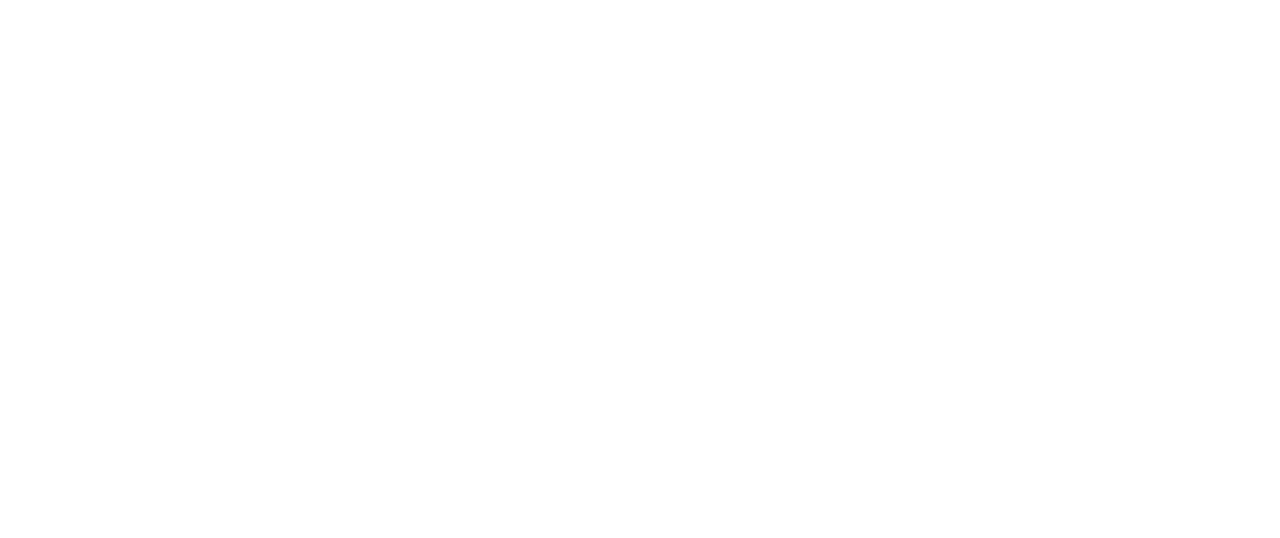
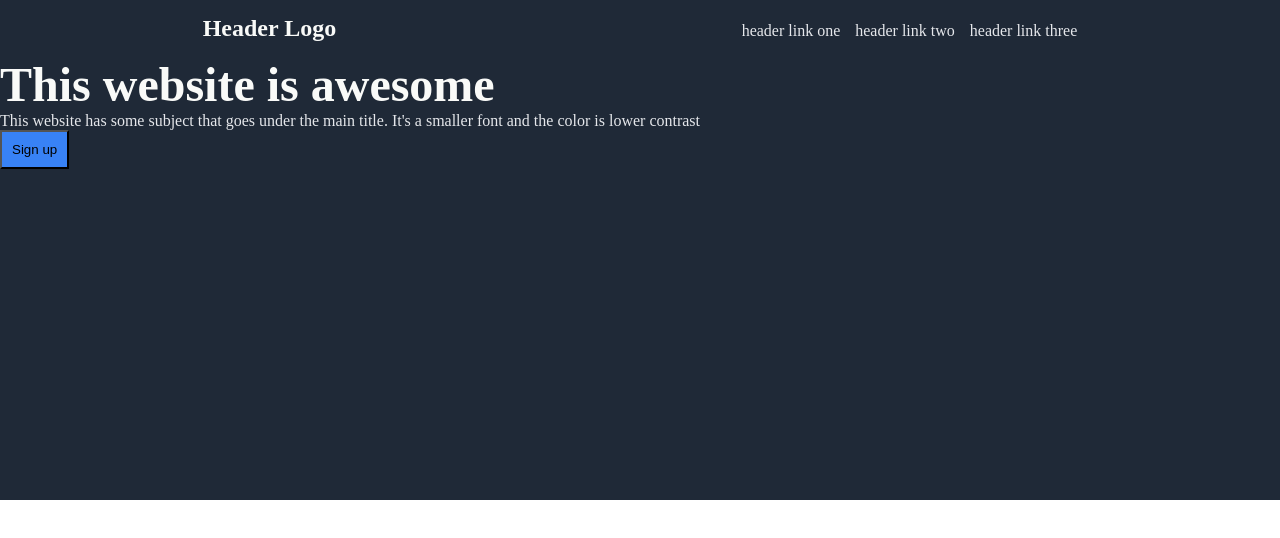
Before and after one commit to yrnisus/OdinProject-LandingPage, a plain HTML site: page index.html in a window 1280 px wide. Drawn offline with Linux system fonts and the light colour scheme.

Commit message:
Header section completed

```diff
--- a/index.html
+++ b/index.html
@@ -8,6 +8,26 @@
     <title>Landing Page</title>
 </head>
 <body>
-
+    <div class="hero-container">
+        <div class="header">
+            <div class="header-logo">Header Logo</div>
+            <ul class="header-links">
+                <li>header link one</li>
+                <li>header link two</li>
+                <li>header link three</li>
+            </ul>
+        </div>
+        <div class="hero-lower">
+            <div class="hero-left">
+                <p class="hero-main-text">This website is awesome</p>
+                <p class="hero-second-text">This website has some subject that
+                    goes under the main title. It's a smaller font and the color
+                    is lower contrast
+                </p>
+                <button class="hero-button">Sign up</button>
+            </div>
+            <div class="hero-right"><img class="hero-image"></div>
+        </div>
+    </div>
 </body>
 </html>
--- a/styles/style.css
+++ b/styles/style.css
@@ -8,6 +8,59 @@
     --information-header-text: #1F2937;
     --quote-bg: #E5E7EB;
     --quote-text: #1f2937;
+    }
 
+html, body, p, ul {
+    margin: 0;
+    padding: 0;
+}
 
-  }
+a {
+    text-decoration: none;
+}
+
+ul {
+    list-style: none;
+}
+
+.hero-container {
+    background-color: var(--hero-bg);
+    width: 100%;
+    height: 500px;
+    display: flex;
+    flex-direction: column;
+}
+
+.header {
+    display: flex;
+    margin: 15px 0;
+    justify-content: space-around;
+    align-items: baseline;
+}
+
+.header-logo {
+    color: var(--hero-main-text);
+    font-size: 24px;
+    font-weight: 800;
+}
+
+.header-links {
+    color: var(--hero-second-text);
+    display: flex;
+    gap: 15px;
+}
+
+.hero-main-text {
+    font-size: 48px;
+    color: var(--hero-main-text);
+    font-weight: 800;
+}
+
+.hero-second-text {
+    color: var(--hero-second-text);
+}
+
+.hero-button {
+    background-color: var(--button-color);
+    padding: 10px;
+}
```
